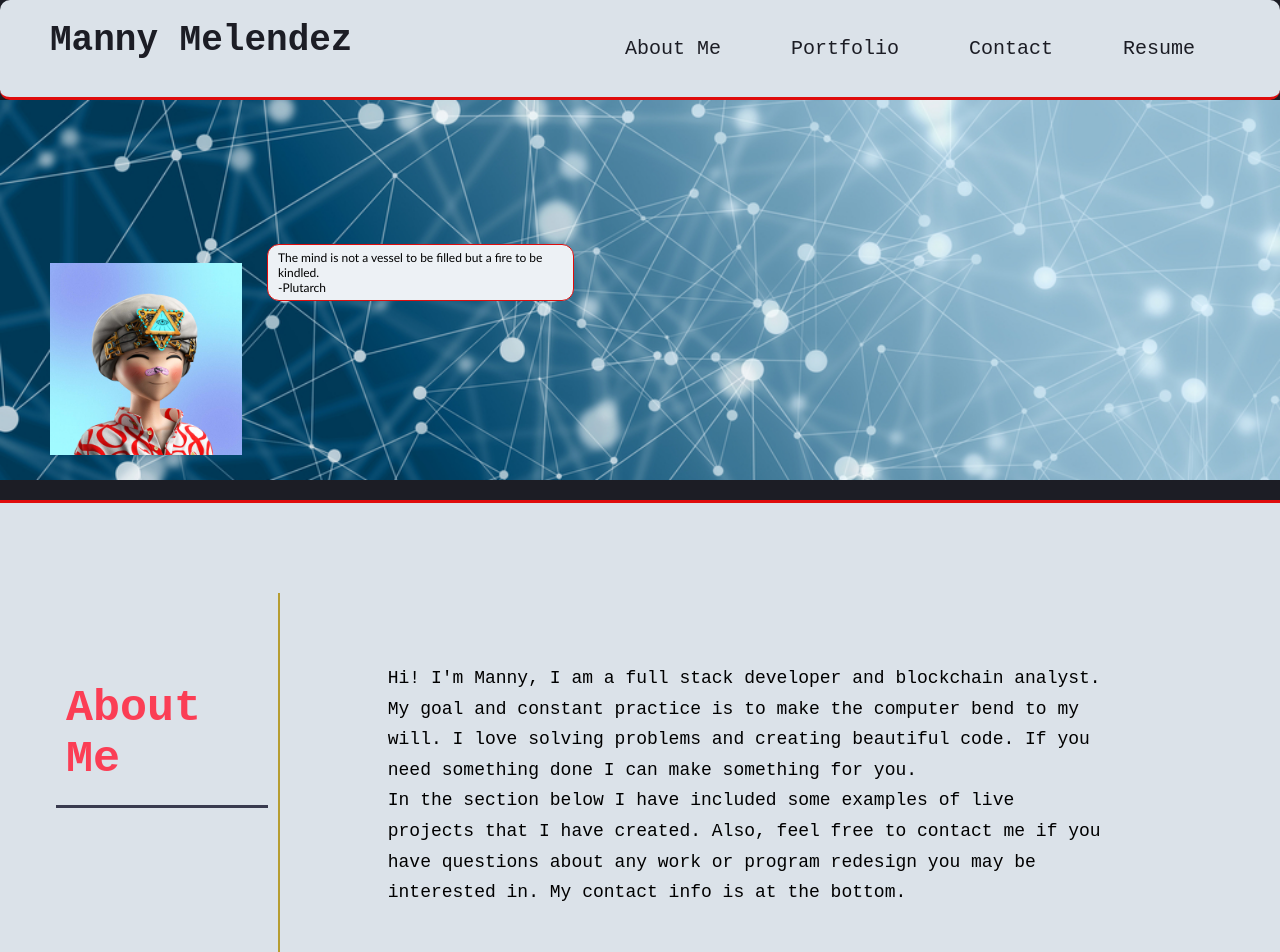
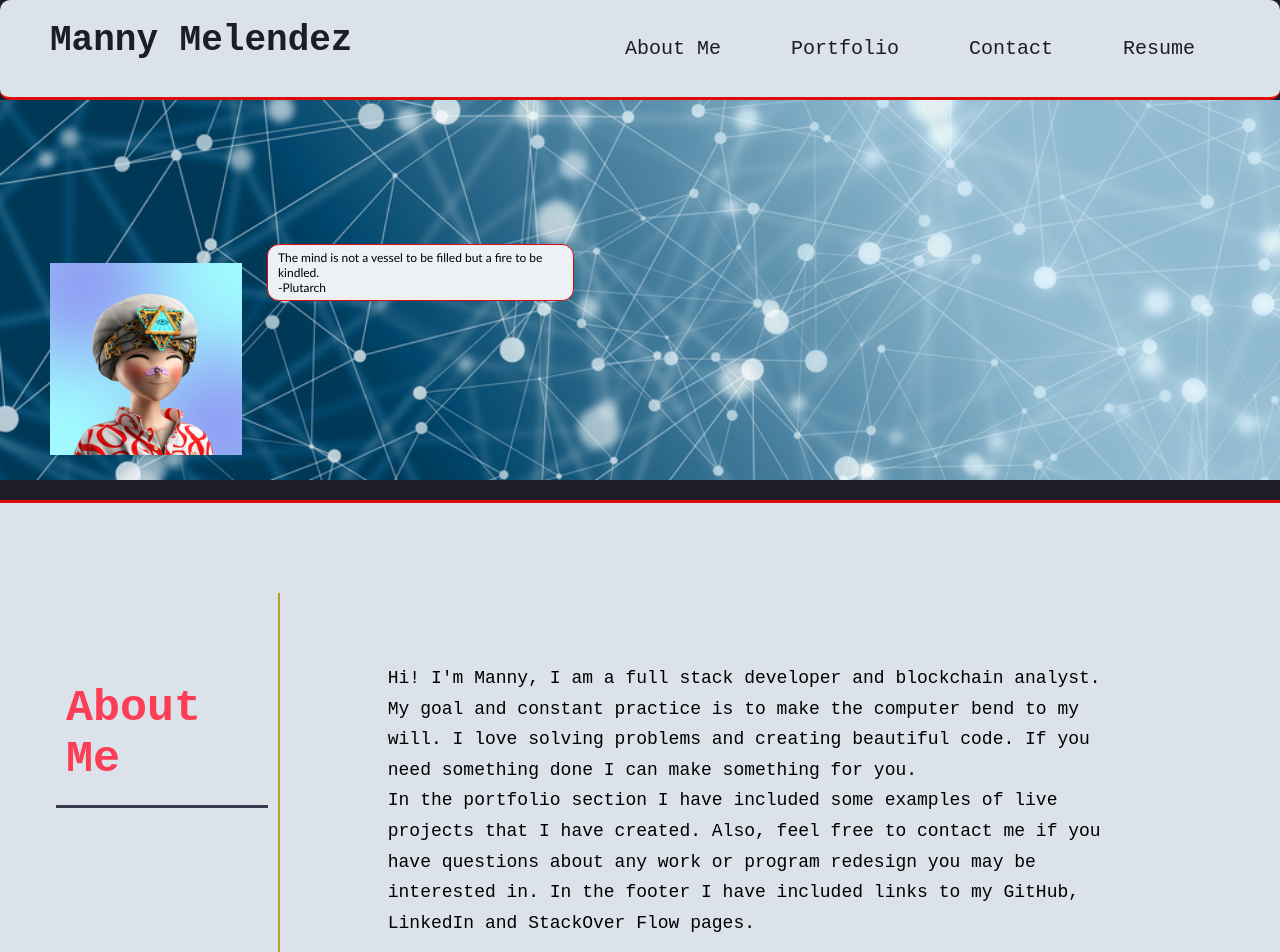
Before and after one commit to mmelendez3/react-portfolio, a React (Create React App) app: page / in a window 1280 px wide. Shown: the top 952 px of the page. Built offline with nearby package versions, Linux system fonts and the light colour scheme.

Commit message:
final edits

```diff
--- a/src/components/About/index.js
+++ b/src/components/About/index.js
@@ -32,7 +32,7 @@ function About() {
 
 
             <p>
-                In the section below I have included some examples of live projects that I have created. Also, feel free to contact me if you have questions about any work or program redesign you may be interested in. My contact info is at the bottom.
+                In the portfolio section I have included some examples of live projects that I have created. Also, feel free to contact me if you have questions about any work or program redesign you may be interested in. In the footer I have included links to my GitHub, LinkedIn and StackOver Flow pages.
 
 
             </p>
--- a/src/components/Portfolio/index.js
+++ b/src/components/Portfolio/index.js
@@ -27,7 +27,7 @@ function Portfolio() {
                   </div>
 
                   <div className="flex-item" id="flex-item3">
-                    <a href='https://github.com/Bycicleace/MyBook/'>
+                    <a href=' https://cbc-my-book.herokuapp.com/'>
 
                     </a>
                   </div>
```
